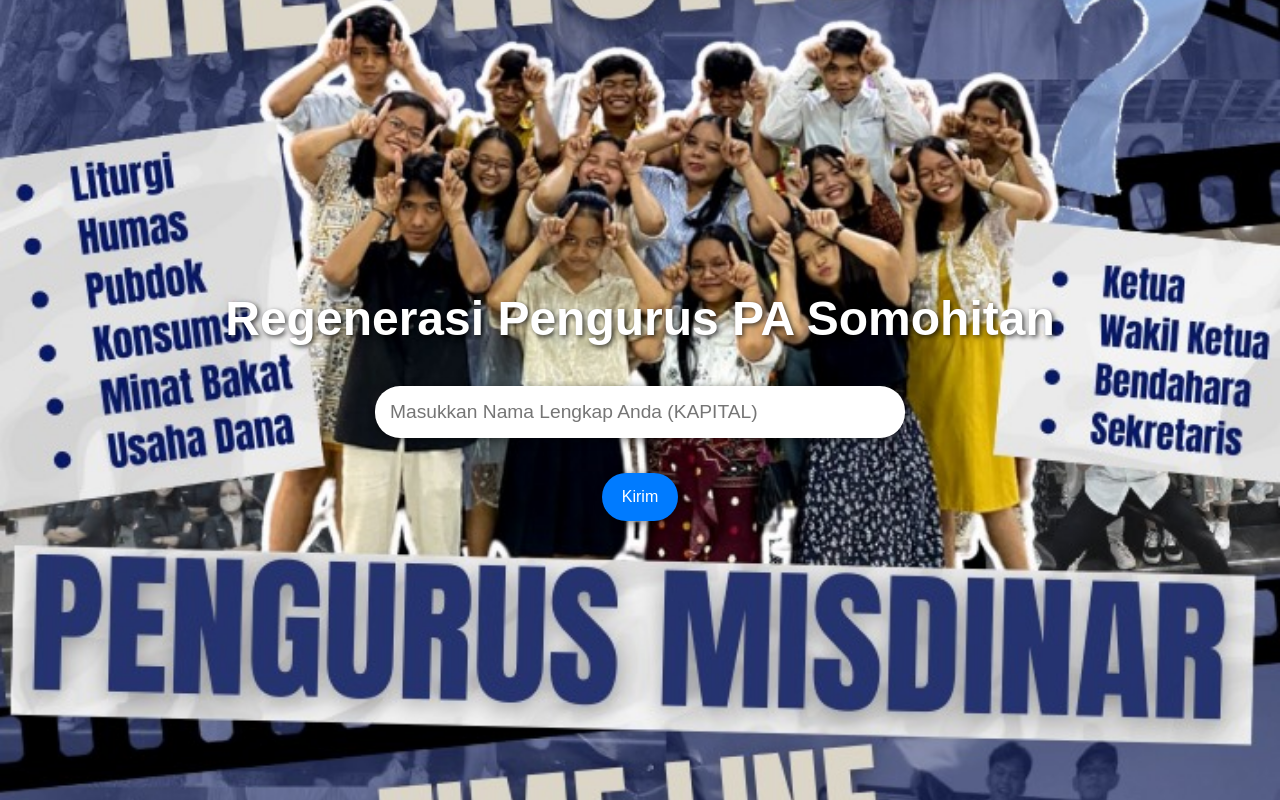
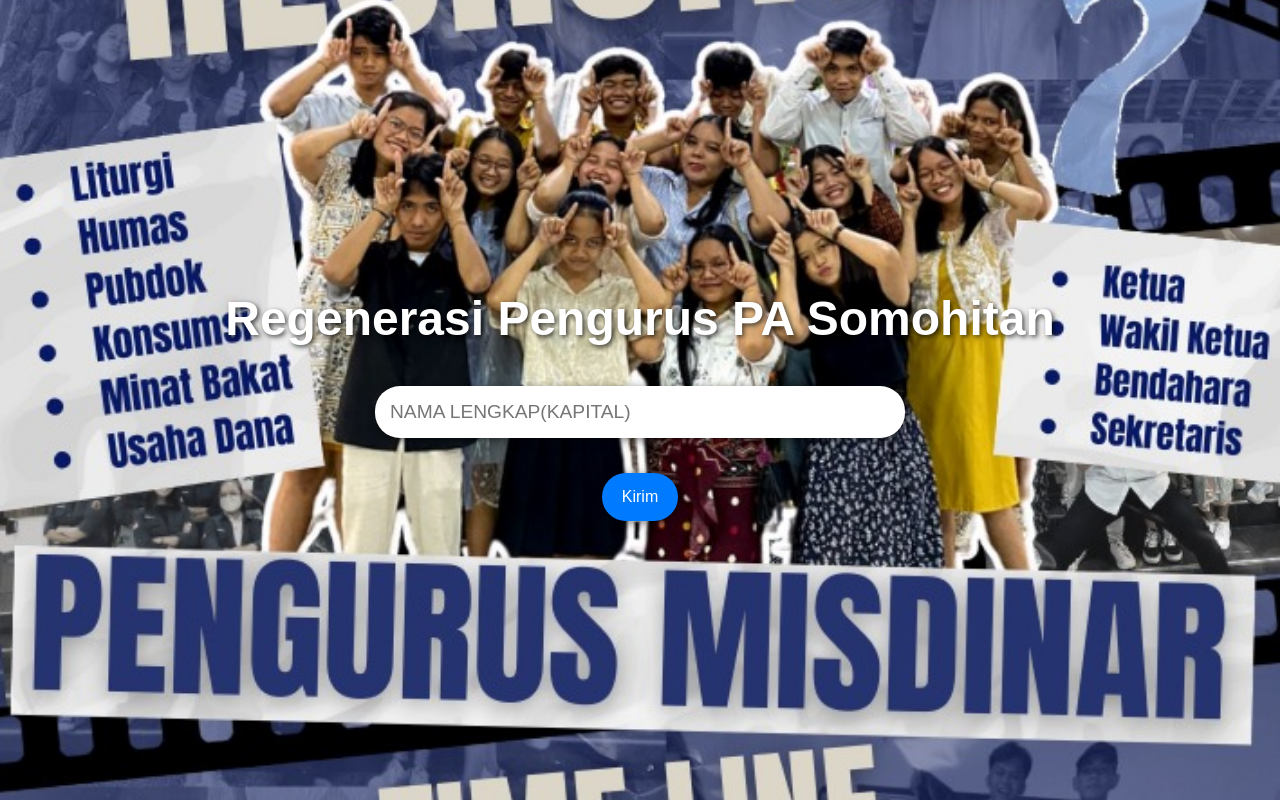
Before and after one commit to AGUSTINUSBOWO/WEB-REGENERASI-PA-SOMOHITAN, a plain HTML site: page index.html in a window 1280 px wide. Drawn offline with Linux system fonts and the light colour scheme.

Commit message:
Add files via upload

```diff
--- a/index.html
+++ b/index.html
@@ -159,7 +159,7 @@
   <div class="container" id="page1">
     <h1>Regenerasi Pengurus PA Somohitan</h1>
     <div class="search-bar">
-      <input type="text" id="nameInput" placeholder="Masukkan Nama Lengkap Anda (KAPITAL)">
+      <input type="text" id="nameInput" placeholder="NAMA LENGKAP(KAPITAL)">
       <button onclick="checkName()">Kirim</button>
     </div>
   </div>
```
